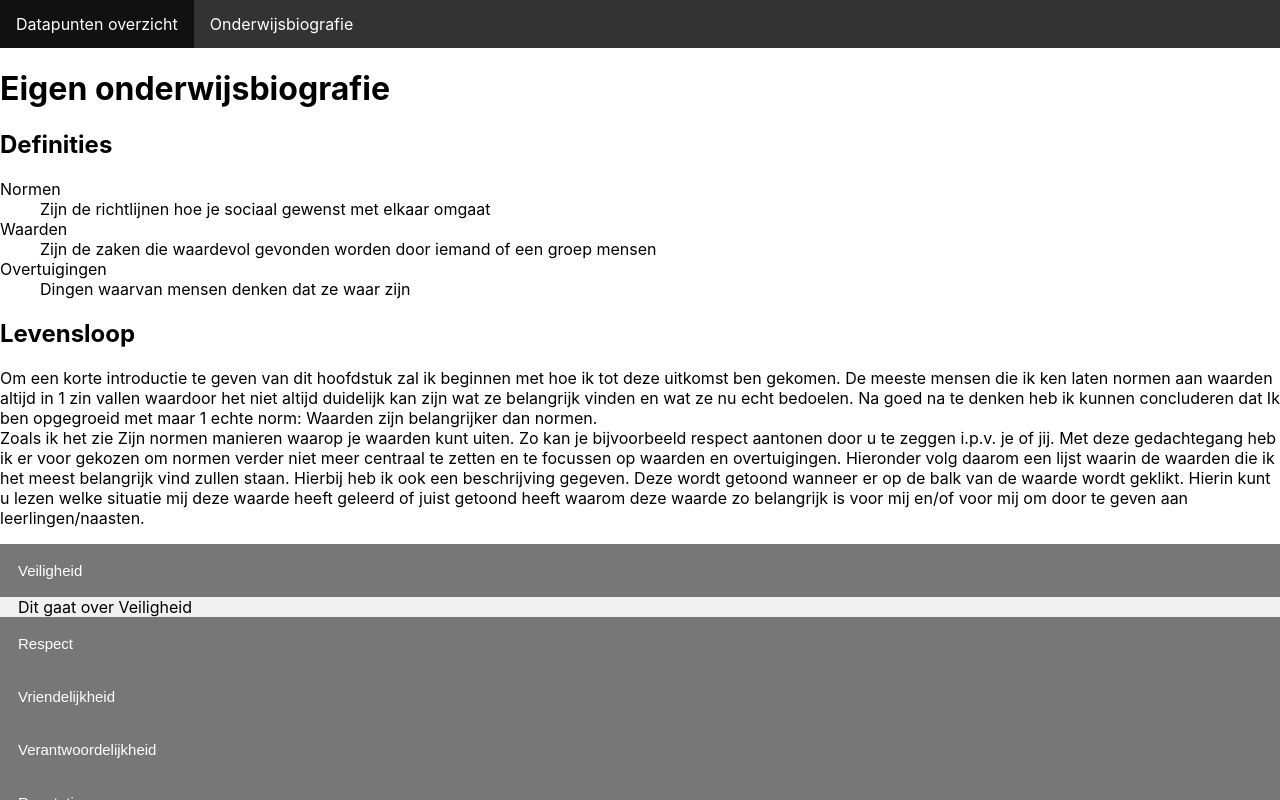
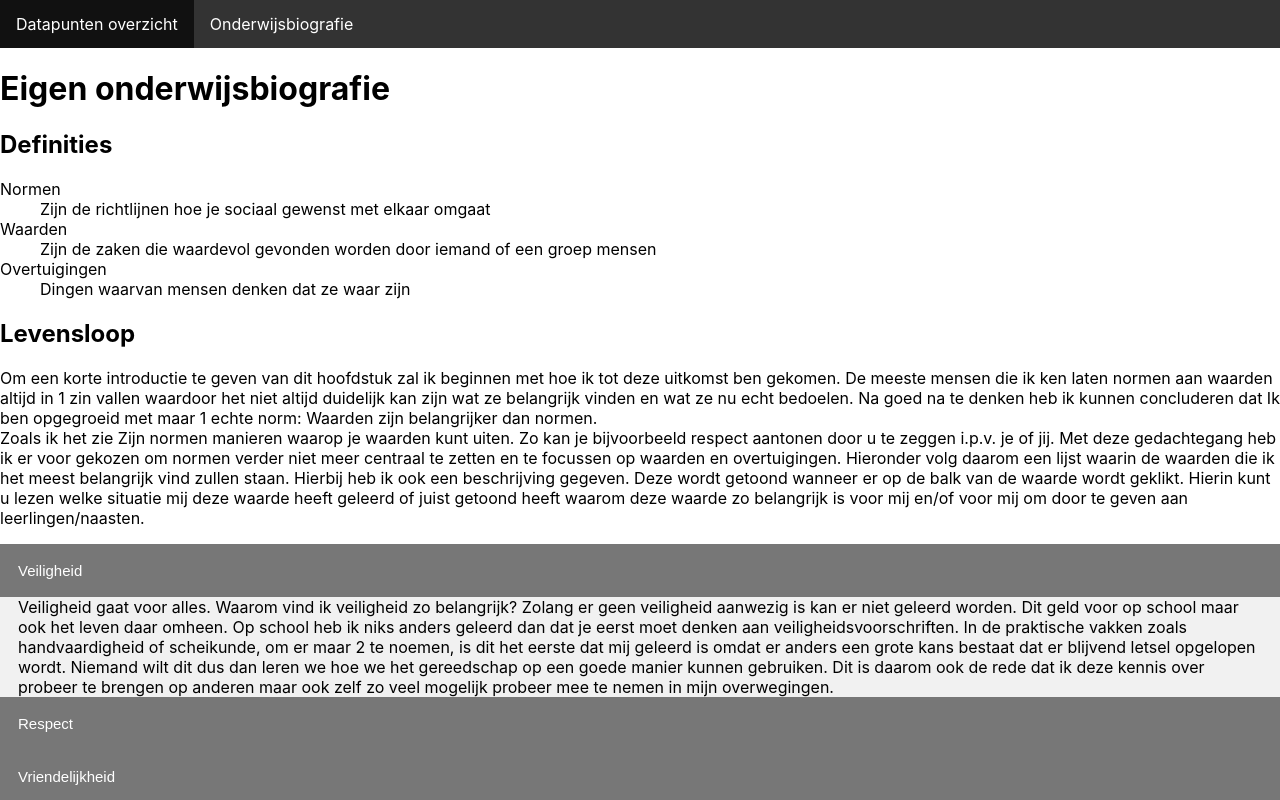
Before and after one commit to MingLi9/EDM, a React (Create React App) app: page /onderwijsbiografie in a window 1280 px wide. Both pictures are taken after a click on the button "Veiligheid". Shown: the top 800 px of the page. Built offline with nearby package versions, Linux system fonts and the light colour scheme.

Commit message:
Biografie Veiligheid

```diff
--- a/src/components/Onderwijsbiografie.js
+++ b/src/components/Onderwijsbiografie.js
@@ -35,7 +35,18 @@ export default function Onderwijsbiografie(){
             <ul class="Waarden">
                 <li>
                     <button type="button" class="collapsible" onClick={() => ShowContent("Veiligheid")}>Veiligheid</button>
-                    <div id="Veiligheid" class="content">Dit gaat over Veiligheid</div>
+                    <div id="Veiligheid" class="content">
+                        Veiligheid gaat voor alles. Waarom vind ik veiligheid zo belangrijk? Zolang
+                        er geen veiligheid aanwezig is kan er niet geleerd worden. Dit geld voor op
+                        school maar ook het leven daar omheen. Op school heb ik niks anders geleerd
+                        dan dat je eerst moet denken aan veiligheidsvoorschriften. In de praktische
+                        vakken zoals handvaardigheid of scheikunde, om er maar 2 te noemen, is dit
+                        het eerste dat mij geleerd is omdat er anders een grote kans bestaat dat er
+                        blijvend letsel opgelopen wordt. Niemand wilt dit dus dan leren we hoe we
+                        het gereedschap op een goede manier kunnen gebruiken. Dit is daarom ook de
+                        rede dat ik deze kennis over probeer te brengen op anderen maar ook zelf
+                        zo veel mogelijk probeer mee te nemen in mijn overwegingen.
+                    </div>
                 </li>
                 <li>
                     <button type="button" class="collapsible" onClick={() => ShowContent("Respect")}>Respect</button>
```
